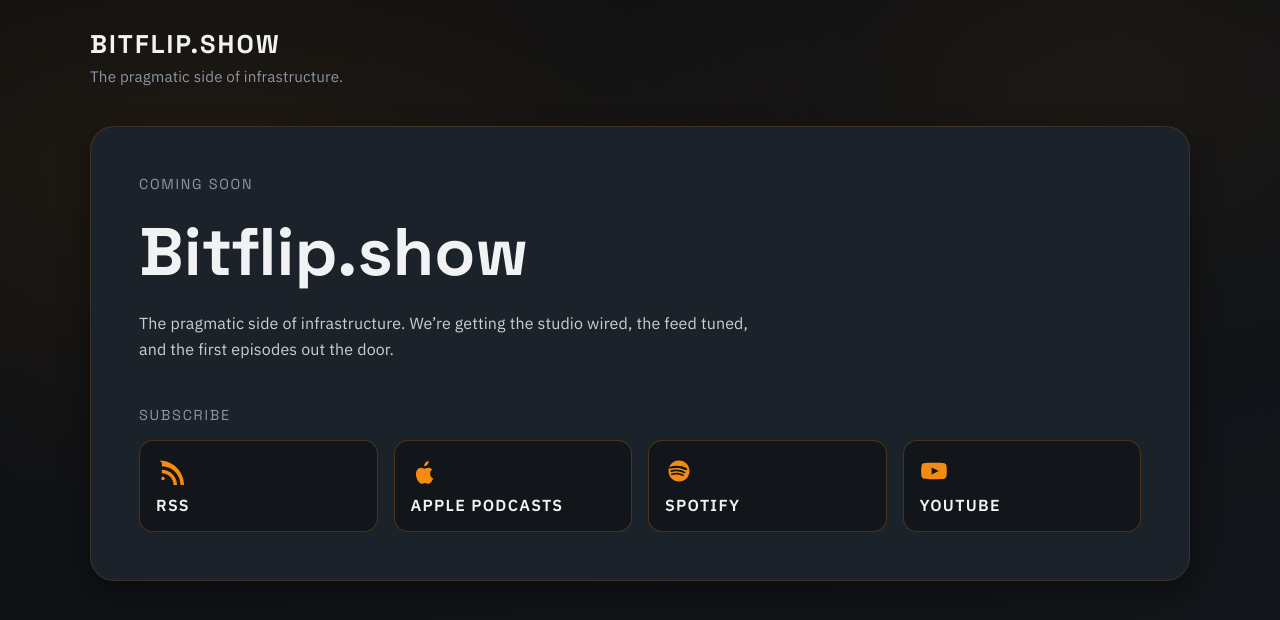
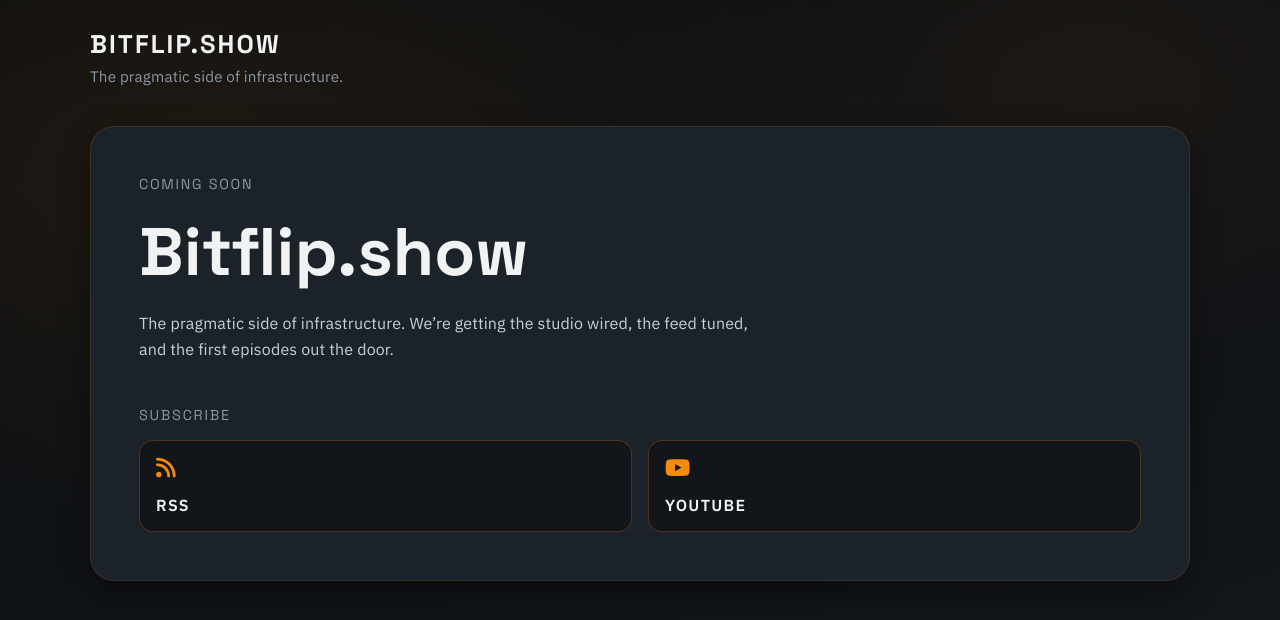
Before and after one commit to ironicbadger/bitflip-site, an Astro site: page / in a window 1280 px wide. Built offline with nearby package versions, Linux system fonts and the light colour scheme; Astro itself is replaced by a stand-in of ours.

Commit message:
feat: limit subscribe icons to rss and youtube

```diff
--- a/config/site.yaml
+++ b/config/site.yaml
@@ -6,12 +6,6 @@
   - key: "rss"
     label: "RSS"
     href: "#"
-  - key: "apple"
-    label: "Apple Podcasts"
-    href: "#"
-  - key: "spotify"
-    label: "Spotify"
-    href: "#"
   - key: "youtube"
     label: "YouTube"
     href: "#"
--- a/src/layouts/Base.astro
+++ b/src/layouts/Base.astro
@@ -16,6 +16,11 @@
     <link rel="icon" type="image/svg+xml" href="/favicon.svg" />
     <link rel="icon" href="/favicon.ico" />
     <title>{title}</title>
+    <link
+      rel="stylesheet"
+      href="https://cdnjs.cloudflare.com/ajax/libs/font-awesome/6.5.2/css/all.min.css"
+      referrerpolicy="no-referrer"
+    />
     <script
       defer
       data-domain="bitflip.show"
--- a/src/pages/index.astro
+++ b/src/pages/index.astro
@@ -7,10 +7,8 @@
 const config = yaml.parse(raw);
 const subscriptions = config.subscriptions ?? [];
 const iconMap = {
-  rss: "<svg viewBox='0 0 24 24' aria-hidden='true'><path fill='currentColor' d='M6 17a1.5 1.5 0 1 0 0 3 1.5 1.5 0 0 0 0-3Zm-1-6v3c5.52 0 10 4.48 10 10h3c0-7.18-5.82-13-13-13Zm0-6v3c8.84 0 16 7.16 16 16h3C24 12.4 14.6 3 3 3Z'/></svg>",
-  apple: "<svg viewBox='0 0 24 24' aria-hidden='true'><path fill='currentColor' d='M16.5 13.5c0-1.2.7-2.1 1.7-2.6-1-1.5-2.6-1.7-3.2-1.7-1.4-.1-2.7.8-3.4.8-.7 0-1.8-.8-3-.8-1.5 0-2.9.9-3.6 2.3-1.6 2.8-.4 6.9 1.1 9.1.8 1.1 1.7 2.3 2.9 2.3 1.1 0 1.6-.7 3-0.7 1.4 0 1.8.7 3 .7 1.2 0 2-1.1 2.8-2.2.9-1.2 1.3-2.4 1.3-2.4-0.1 0-2.6-1-2.6-3.8Zm-2.3-7.1c.6-.8 1-1.9.9-3-1 0-2.1.7-2.8 1.5-.6.7-1.1 1.9-1 3 1.1.1 2.2-.6 2.9-1.5Z'/></svg>",
-  spotify: "<svg viewBox='0 0 24 24' aria-hidden='true'><path fill='currentColor' d='M12 3C7 3 3 7 3 12s4 9 9 9 9-4 9-9-4-9-9-9Zm4.1 13.1c-.2.3-.6.4-.9.2-2.5-1.5-5.6-1.8-9.2-.9-.4.1-.7-.1-.8-.5-.1-.4.1-.7.5-.8 3.9-1 7.3-.6 10.1 1.1.3.2.4.6.3.9Zm1-2.4c-.2.3-.6.5-.9.3-2.9-1.8-7.3-2.3-10.7-1.2-.4.1-.8-.1-.9-.5-.1-.4.1-.8.5-.9 3.9-1.2 8.8-.6 12.1 1.4.3.2.5.6.3.9Zm.1-2.5c-3.4-2-9.1-2.2-12.4-1.2-.5.2-1-.1-1.1-.6-.2-.5.1-1 .6-1.1 3.9-1.2 10.3-1 14.3 1.4.4.2.5.8.3 1.2-.2.4-.8.5-1.2.3Z'/></svg>",
-  youtube: "<svg viewBox='0 0 24 24' aria-hidden='true'><path fill='currentColor' d='M23 12s0-3.3-.4-4.8c-.2-.9-.9-1.6-1.8-1.8C19.3 5 12 5 12 5s-7.3 0-8.8.4c-.9.2-1.6.9-1.8 1.8C1 8.7 1 12 1 12s0 3.3.4 4.8c.2.9.9 1.6 1.8 1.8C4.7 19 12 19 12 19s7.3 0 8.8-.4c.9-.2 1.6-.9 1.8-1.8.4-1.5.4-4.8.4-4.8Zm-13 3V9l6 3-6 3Z'/></svg>",
+  rss: "fa-solid fa-rss",
+  youtube: "fa-brands fa-youtube",
 };
 ---
 
@@ -29,7 +27,9 @@
       <div class="subscribe-grid">
         {subscriptions.map((item) => (
           <a class="subscribe-card" href={item.href} aria-label={item.label}>
-            <span class="icon" set:html={iconMap[item.key] ?? ""} />
+            <span class="icon">
+              <i class={iconMap[item.key] ?? "fa-solid fa-circle"}></i>
+            </span>
             <span>{item.label}</span>
           </a>
         ))}
@@ -81,9 +81,8 @@
     height: 28px;
     color: var(--safety-500);
   }
-  .icon svg {
-    width: 100%;
-    height: 100%;
+  .icon i {
+    font-size: 1.4rem;
   }
   @media (max-width: 720px) {
     .coming {
```
